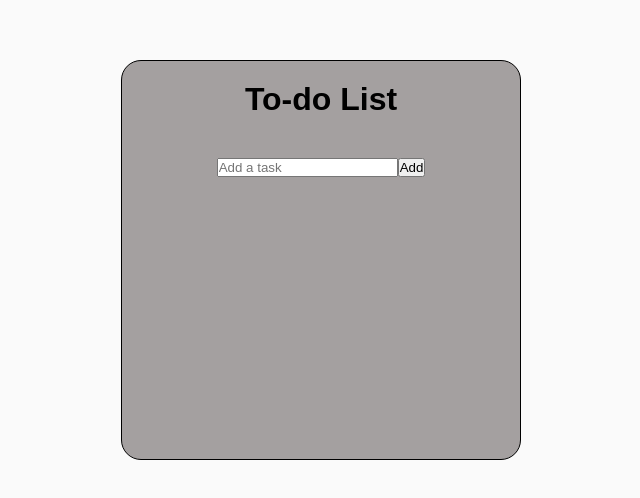
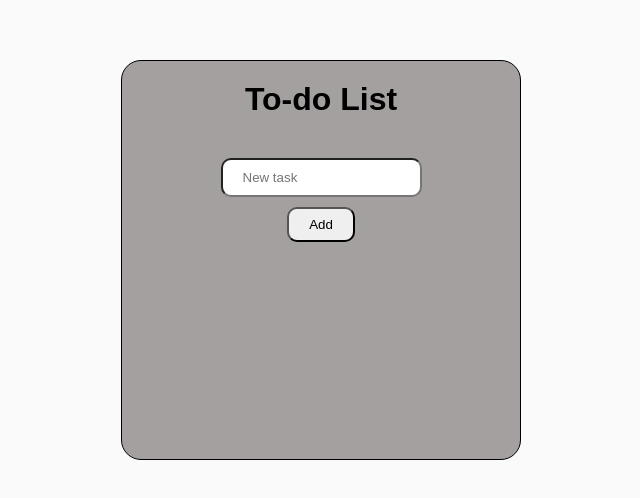
Before and after one commit to Dos-Santos-Filipe/to-do-list-coding-club, a React (Vite) app: page / in a window 1280 px wide. Shown: the part 140-638 px from the top of the page, without its empty margins (319-959 px from the left). Built offline with nearby package versions, Linux system fonts and the light colour scheme.

Commit message:
[WIP]: Add task

```diff
--- a/src/App.css
+++ b/src/App.css
@@ -11,3 +11,18 @@
     border-radius: 20px;
     background-color: #4a43437d;
 }
+
+.form {
+    display: flex;
+    flex-direction: column;
+    gap: 10px;
+    align-items: center;
+    input {
+        padding: 10px 0 10px 20px;
+        border-radius: 10px;
+    };
+    button {
+        padding: 8px 20px;
+        border-radius: 10px;
+    };
+}
--- a/src/App.tsx
+++ b/src/App.tsx
@@ -1,19 +1,35 @@
-import './App.css'
+import React, { useState } from "react";
+import "./App.css";
 
 function App() {
+  const [tasks, setTasks] = useState<string[]>([]);
+  const [inputValue, setInputValue] = useState("");
 
-
+  const handleInputChange = (event: React.ChangeEvent<HTMLInputElement>) => {
+    setInputValue(event.target.value);
+  };
+  const addTask = () => {
+    setTasks([...tasks, inputValue]);
+    setInputValue("");
+  };
 
   return (
     <div className="main">
       <h1 className="title">To-do List</h1>
       <div className="list-container"></div>
       <div className="form">
-        <input type="text" placeholder="Add a task" />
-        <button type="submit">Add</button>
+        <input
+          type="text"
+          placeholder="New task"
+          onChange={handleInputChange}
+          value={inputValue}
+        />
+        <button type="submit" onClick={addTask}>
+          Add
+        </button>
       </div>
     </div>
-  )
+  );
 }
 
-export default App
+export default App;
```
